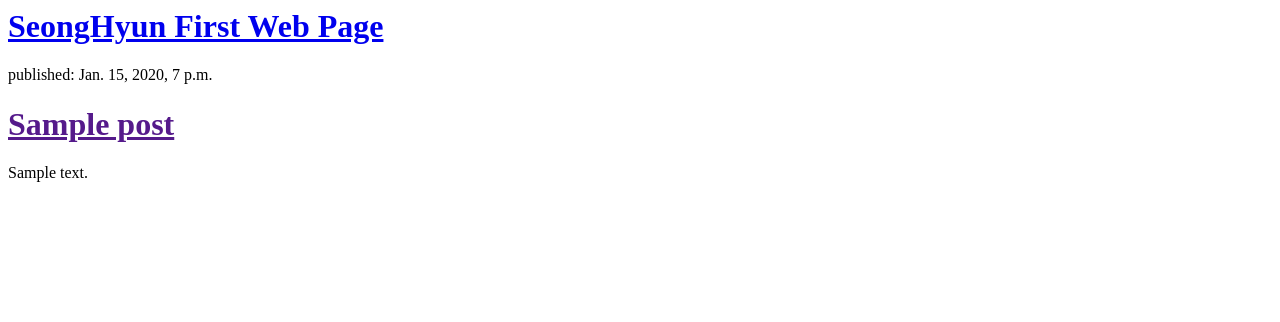
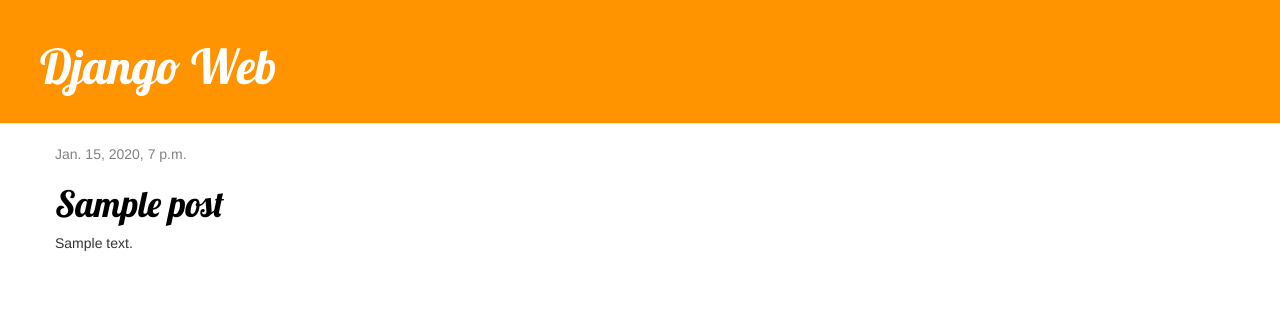
Before and after one commit to shsh0889/web, a Django app: template web/templates/web/post_list.html in a window 1280 px wide. Shown: the top 322 px of the page. Run offline with Django 3.2, Linux system fonts and the light colour scheme; the template is opened without the code that fills it: values that come from a table or form of the project are taken from there, others are empty; tables that the repository leaves empty hold one stand-in row (values such as "Sample post"); some libraries are stand-ins or nearby versions.

Commit message:
Bootstrap Test

```diff
--- /dev/null
+++ b/web/static/css/styles.css
@@ -0,0 +1,51 @@
+h1 a {
+    color: #FCA205;
+    font-family: 'Lobster';
+}
+
+.page-header {
+    background-color: #ff9400;
+    margin-top: 0;
+    padding: 20px 20px 20px 40px;
+}
+
+.page-header h1, .page-header h1 a, .page-header h1 a:visited, .page-header h1 a:active {
+    color: #ffffff;
+    font-size: 36pt;
+    text-decoration: none;
+}
+
+.content {
+    margin-left: 40px;
+}
+
+h1, h2, h3, h4 {
+    font-family: 'Lobster', cursive;
+}
+
+.date {
+    color: #828282;
+}
+
+.save {
+    float: right;
+}
+
+.post-form textarea, .post-form input {
+    width: 100%;
+}
+
+.top-menu, .top-menu:hover, .top-menu:visited {
+    color: #ffffff;
+    float: right;
+    font-size: 26pt;
+    margin-right: 20px;
+}
+
+.post {
+    margin-bottom: 70px;
+}
+
+.post h1 a, .post h1 a:visited {
+    color: #000000;
+}
--- /dev/null
+++ b/web/templates/web/base.html
@@ -0,0 +1,23 @@
+{% load staticfiles %}
+<html>
+    <head>
+        <title>Django Web</title>
+        <link href="//fonts.googleapis.com/css?family=Lobster&subset=latin,latin-ext" rel="stylesheet" type="text/css">
+        <link rel="stylesheet" href="//maxcdn.bootstrapcdn.com/bootstrap/3.2.0/css/bootstrap.min.css">
+        <link rel="stylesheet" href="//maxcdn.bootstrapcdn.com/bootstrap/3.2.0/css/bootstrap-theme.min.css">
+        <link rel="stylesheet" href="{% static 'css/styles.css' %}">
+    </head>
+    <body>
+        <div class="page-header">
+            <h1><a href="/">Django Web</a></h1>
+        </div>
+        <div class="content container">
+            <div class="row">
+                <div class="col-md-8">
+                {% block content %}
+                {% endblock %}
+                </div>
+            </div>
+        </div>
+    </body>
+</html>
--- a/web/templates/web/post_list.html
+++ b/web/templates/web/post_list.html
@@ -1,11 +1,13 @@
-<div>
-    <h1><a href="/">SeongHyun First Web Page</a></h1>
-</div>
+{% extends 'web/base.html' %}
 
-{% for post in posts %}
-    <div>
-        <p>published: {{ post.published_date }}</p>
-        <h1><a href="">{{ post.title }}</a></h1>
-        <p>{{ post.text|linebreaksbr }}</p>
-    </div>
-{% endfor %}
+{% block content %}
+    {% for post in posts %}
+        <div class="post">
+            <div class="date">
+                {{ post.published_date }}
+            </div>
+            <h1><a href="{% url 'post_detail' pk=post.pk %}">{{ post.title }}</a></h1>
+            <p>{{ post.text|linebreaksbr }}</p>
+        </div>
+    {% endfor %}
+{% endblock %}
--- a/web/urls.py
+++ b/web/urls.py
@@ -3,4 +3,5 @@
 
 urlpatterns = [
     url(r'^$', views.post_list, name='post_list'),
+    url(r'^post/(?P<pk>\d+)/$', views.post_detail, name='post_detail'),
 ]
--- a/web/views.py
+++ b/web/views.py
@@ -2,8 +2,12 @@
 from django.contrib.auth.models import User
 from django.utils import timezone
 from .models import Post
+from django.shortcuts import render, get_object_or_404
 
 def post_list(request):
     me = User.objects.get(username='root')
     posts = Post.objects.filter(author=me)
     return render(request, 'web/post_list.html', {'posts': posts})
+def post_detail(request, pk):
+    post = get_object_or_404(Post, pk=pk)
+    return render(request, 'web/post_detail.html', {'post': post})
```
Also changed, not shown: web/templates/index.html (added, +32 -0 lines), web/templates/web/post_detail.html (added, +13 -0 lines).
